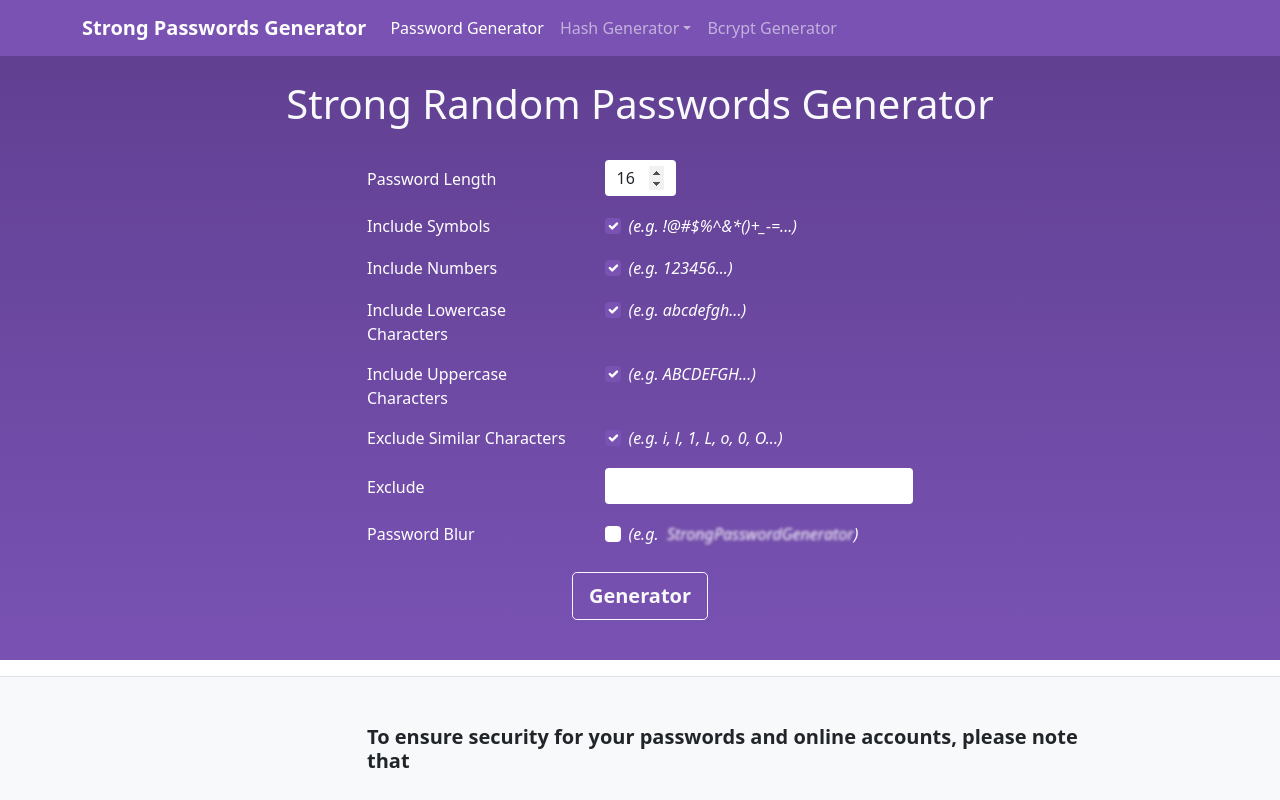
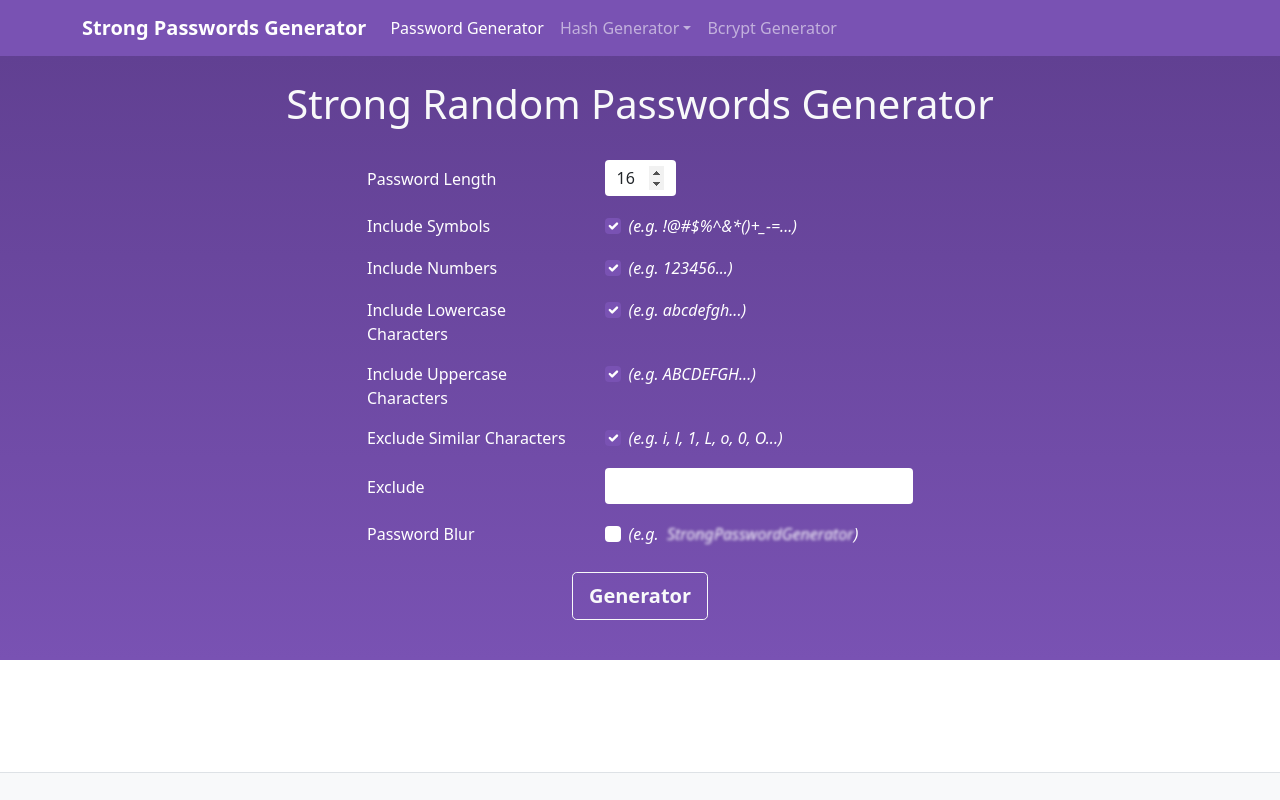
Before and after one commit to levinhne/strongpasswordsgenerator.net, a Next.js app: page / in a window 1280 px wide. Shown: the top 800 px of the page. Built offline with nearby package versions, Linux system fonts and the light colour scheme.

Commit message:
update code

```diff
--- a/pages/_app.tsx
+++ b/pages/_app.tsx
@@ -24,12 +24,9 @@ const App = ({ Component, pageProps }: AppProps) => {
             <Component {...pageProps} />
             <div className="text-center py-2">
                 <ins className="adsbygoogle"
-                    style={{ display: "block" }}
+                    style={{ display: "inline-block", width: "728px", height: "90px" }}
                     data-ad-client="ca-pub-9880367516969749"
-                    data-ad-slot="9514926502"
-                    data-ad-format="auto"
-                    data-full-width-responsive="true">
-                </ins>
+                    data-ad-slot="9514926502"></ins>
                 <script
                     dangerouslySetInnerHTML={{
                         __html: `
```
